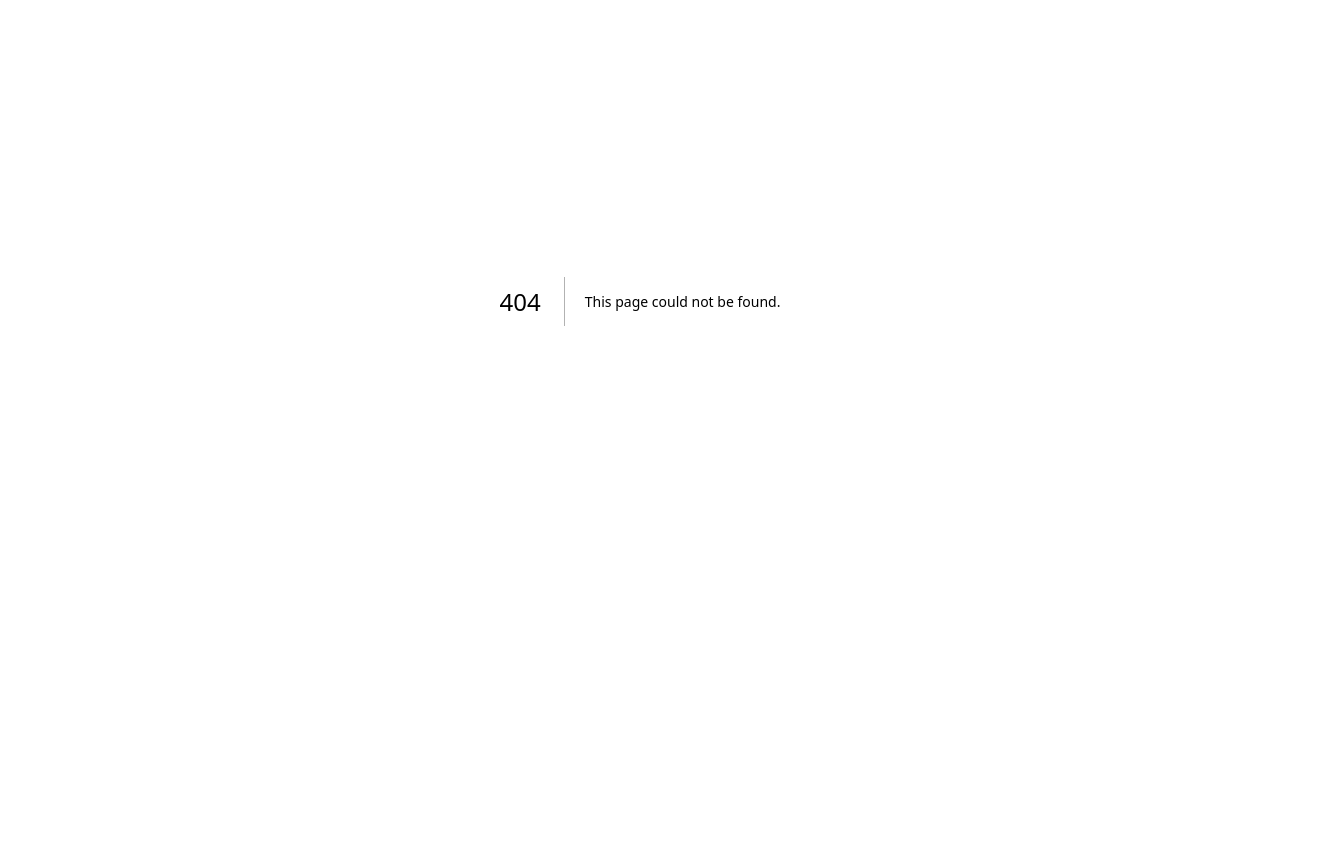
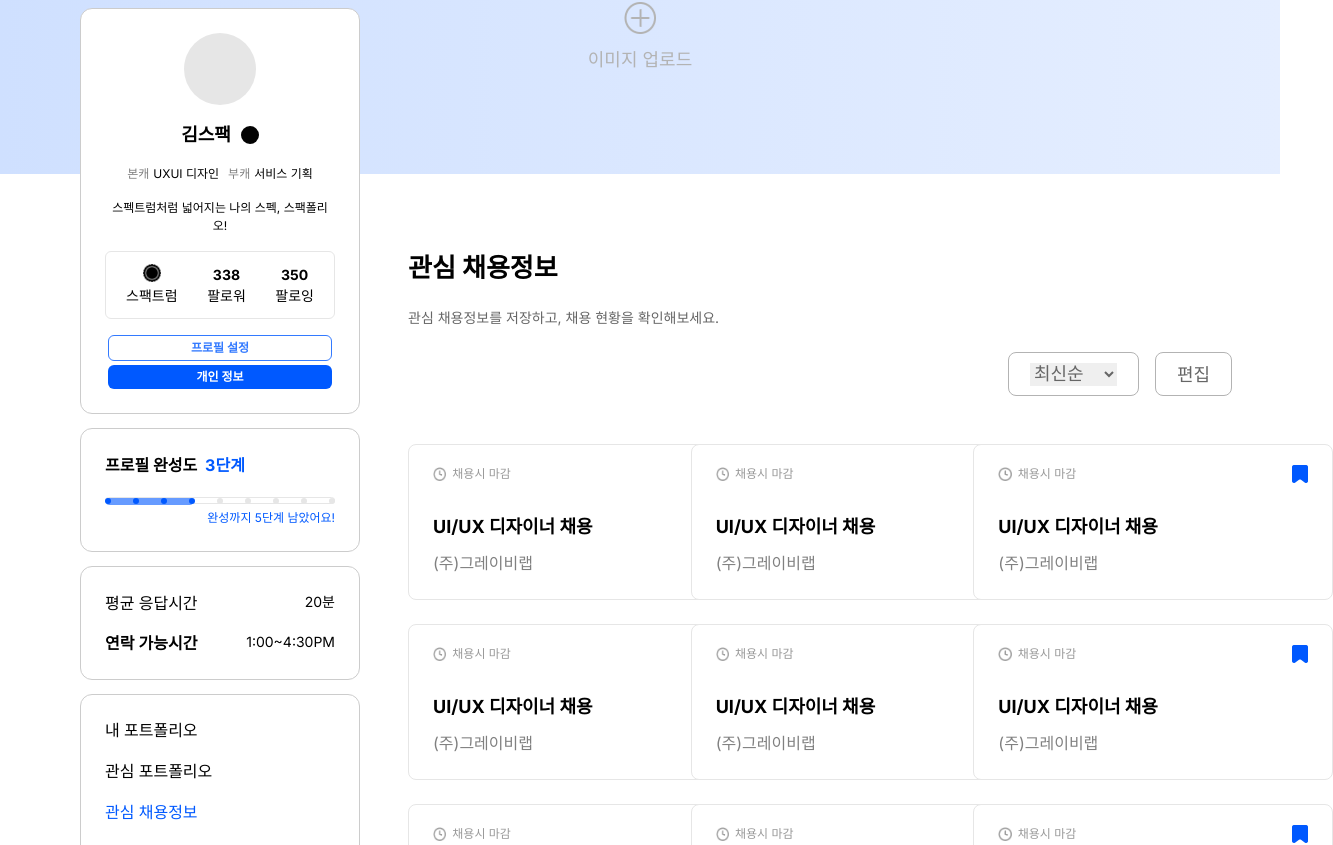
Before and after one commit to 9weeks-app-web/Team-4, a Next.js app: page /mypage/interestrecruit in a window 1280 px wide. Before the commit this address had no page. Shown: the part 195-1040 px from the top of the page, 1333 px wide, since content can reach past the window. Before the commit the page ends 896 px from the top, so only its background shows below. Built offline with nearby package versions, Linux system fonts and the light colour scheme.

Commit message:
Feat: 관심 채용 정보 페이지 퍼블리싱

```diff
--- /dev/null
+++ b/src/app/mypage/interestrecruit/(components)/card/RecruitCard.tsx
@@ -0,0 +1,27 @@
+import clock from "/public/images/mypage/clock_icon.png"
+import activeBookmark from "/public/images/active_bookmark.png"
+import Image from 'next/image'
+
+const RecruitCard = () => {
+    return (
+        <div className="h-[156px] min-w-[360px]  bg-neutral-0 rounded-[8px] border-[1px] border-neutral-10 px-[24px] py-[20px]">
+            <div className="flex items-center">
+                <div className="flex items-center">
+                    <div className="h-[13.33px] w-[13.33px] mr-[6px]">
+                        <Image src={clock} />
+                    </div>
+                    <div className="text-[12px] text-neutral-40">채용시 마감</div>
+                </div>
+                <div className="h-[18px] w-[16px] ml-auto">
+                    <Image src={activeBookmark} />
+                </div>
+            </div>
+            <div className="flex-col mt-[30px]">
+                <div className="text-[18px] font-bold mb-[11px]">UI/UX 디자이너 채용</div>
+                <div className="text-[16px] text-neutral-50" >(주)그레이비랩</div>
+            </div>
+        </div >
+    )
+}
+
+export default RecruitCard
--- /dev/null
+++ b/src/app/mypage/interestrecruit/page.tsx
@@ -0,0 +1,34 @@
+import BasicButton from "../(components)/button/BasicButton"
+import RecruitCard from "./(components)/card/RecruitCard"
+import PaginationButton from "@/app/mypage/(components)/button/PaginationButton"
+import LargeHead from "../(components)/head/LargeHead"
+import SelectBoxButton from "../(components)/button/SelectBoxButton"
+
+const InterestRecruitPage = () => {
+    return (
+        <div className="max-w-[1152px]">
+            <LargeHead content="관심 채용정보" />
+            <div className="text-[14px] text-neutral-60 pt-[20px]">관심 채용정보를 저장하고, 채용 현황을 확인해보세요.</div>
+            <div className="flex justify-end space-x-4 pt-[24px] pb-[48px]">
+                <SelectBoxButton options={['최신순', '오래된순', '인기순']} />
+                <BasicButton content="편집" />
+            </div>
+            <div className="grid grid-cols-3 gap-6">
+                <RecruitCard />
+                <RecruitCard />
+                <RecruitCard />
+                <RecruitCard />
+                <RecruitCard />
+                <RecruitCard />
+                <RecruitCard />
+                <RecruitCard />
+                <RecruitCard />
+            </div>
+            <div className="pt-[80px]">
+                <PaginationButton />
+            </div>
+        </div>
+    )
+}
+
+export default InterestRecruitPage
```
